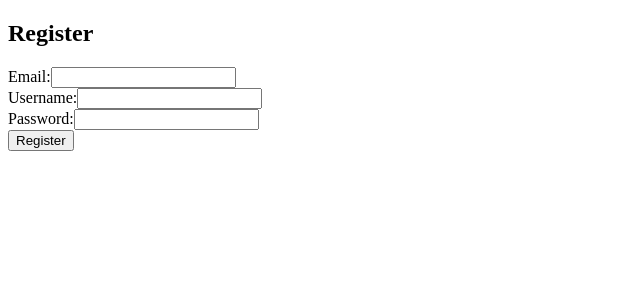
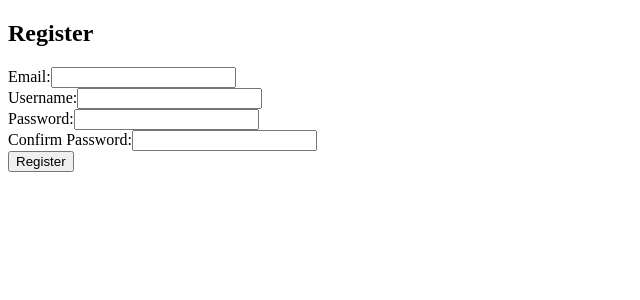
Before and after one commit to aanilgeo/ai-resume-analyzer-team3, a React (Create React App) app in the folder frontend/: page /register in a window 1280 px wide. Shown: the top 300 px of the page, without its empty margins (0-640 px from the left). Built offline with nearby package versions, Linux system fonts and the light colour scheme.

Commit message:
feat: Added 'Confirm Password' field in Register.js

```diff
--- a/frontend/src/components/Auth/Register.js
+++ b/frontend/src/components/Auth/Register.js
@@ -1,24 +1,36 @@
 // Register.js
 import React, { useState } from 'react';
 import axios from 'axios';
+import { useNavigate } from 'react-router-dom';
 
 const Register = () => {
   const [email, setEmail] = useState('');
   const [username, setUsername] = useState('');
   const [password, setPassword] = useState('');
-  const [message, setMessage] = useState('');
+  const [confirmPassword, setConfirmPassword] = useState('');
+  const [success, setSuccess] = useState(false);
+  const [error, setError] = useState('');
+  const navigate = useNavigate();
 
   const handleRegister = async (e) => {
     e.preventDefault();
+
+    // Validate that password and confirmPassword match
+    if (password !== confirmPassword) {
+      setError('Passwords do no match');
+      return;
+    }
+
     try {
-      const response = await axios.post('http://127.0.0.1:8000/api/register', {
+      await axios.post('http://127.0.0.1:8000/api/register', {
         email,
         username,
         password,
       });
-      setMessage(response.data.message); // Display success message
+      setSuccess(true);
+      setError('')
     } catch (error) {
-      setMessage(error.response?.data?.detail || 'An error occurred'); // Display error message
+      setError('Failed to register. Please try again.');
     }
   };
 
@@ -28,19 +40,47 @@ const Register = () => {
       <form onSubmit={handleRegister}>
         <div>
           <label>Email:</label>
-          <input type="email" value={email} onChange={(e) => setEmail(e.target.value)} required />
+          <input
+            type="email"
+            value={email}
+            onChange={(e) => setEmail(e.target.value)}
+            required
+          />
         </div>
         <div>
-          <label>Username:</label>
-          <input type="text" value={username} onChange={(e) => setUsername(e.target.value)} required />
+          <label htmlFor='username'>Username:</label>
+          <input
+            id='username'
+            type="text"
+            value={username} onChange={(e) => setUsername(e.target.value)}
+            required
+          />
         </div>
         <div>
-          <label>Password:</label>
-          <input type="password" value={password} onChange={(e) => setPassword(e.target.value)} required />
+          <label htmlFor='password'>Password:</label>
+          <input
+            id='password'
+            type="password"
+            value={password}
+            onChange={(e) => setPassword(e.target.value)}
+            required
+          />
+        </div>
+        <div>
+          <label htmlFor='confirmPassword'>Confirm Password:</label>
+          <input
+            id='confirmPassword'
+            type='password'
+            value={confirmPassword}
+            onChange={(e) => setConfirmPassword(e.target.value)}
+            required
+          />
         </div>
         <button type="submit">Register</button>
       </form>
-      {message && <p>{message}</p>} {/* Display success or error message */}
+      {success && <p style={{ color: 'green' }}>Registration successful!</p>} {/* Display success message */}
+      {error && <p style={{ color: 'red' }}>{error}</p>} {/* Display error message */}
+      {success && <button onClick={() => navigate('/')}>Go Home</button>} {/* Display 'Go Home' button */}
     </div>
   );
 };
```
